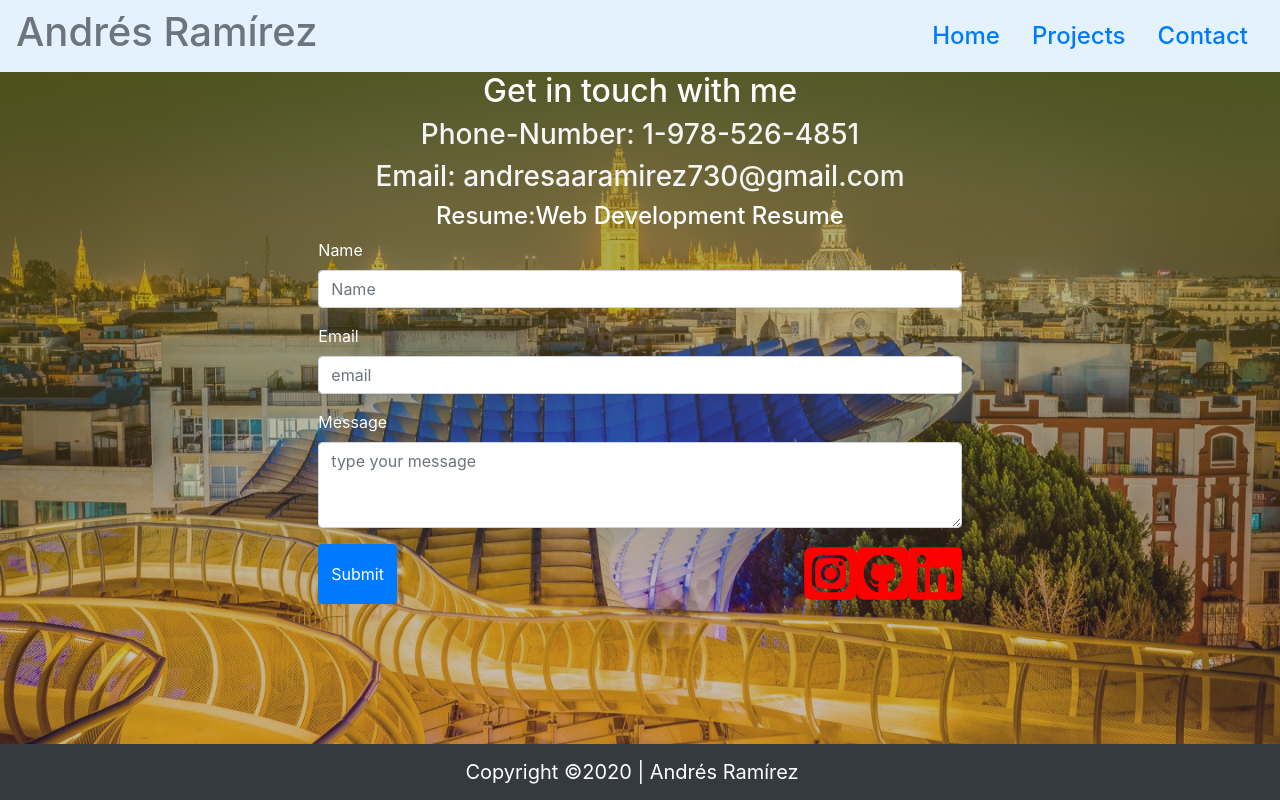
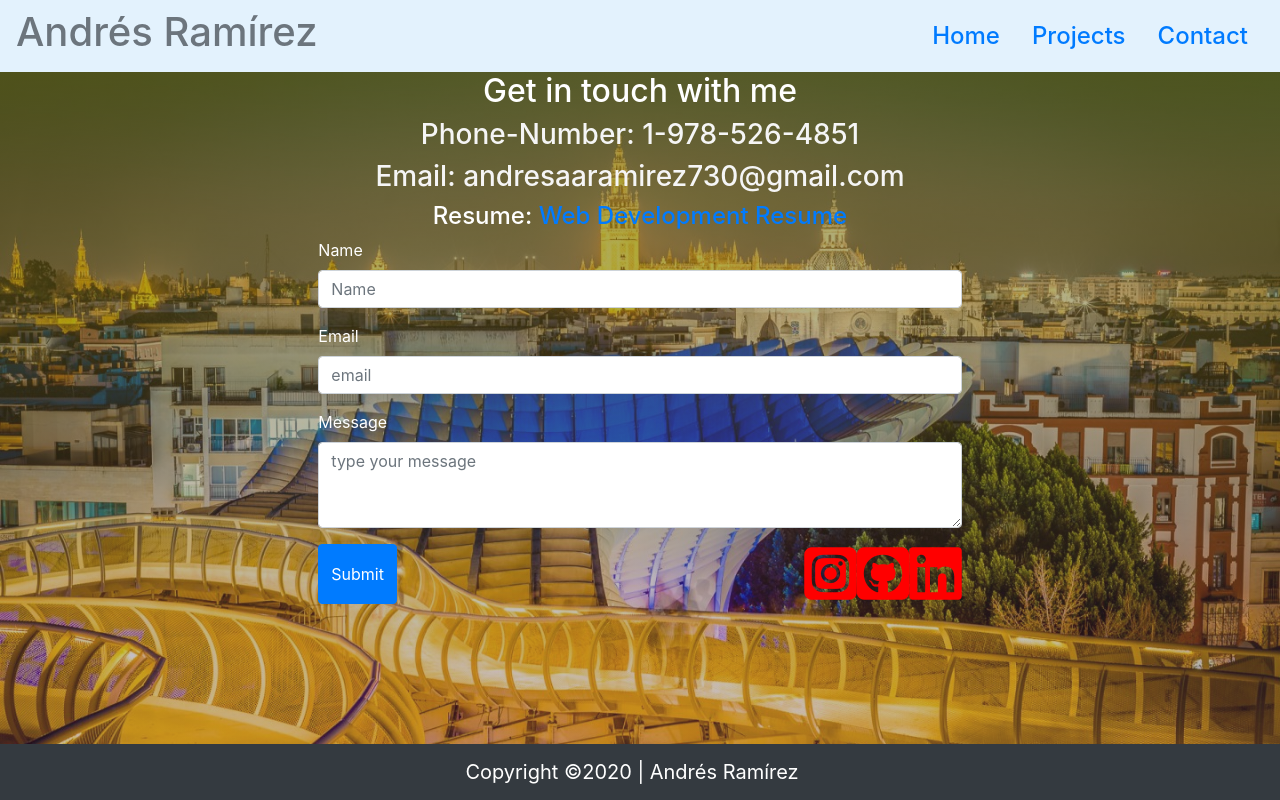
Before and after one commit to ARam2142/React-Portfolio, a React (Create React App) app: page /react-portfolio/contact in a window 1280 px wide. Built offline with nearby package versions, Linux system fonts and the light colour scheme.

Commit message:
no significant changes here

```diff
--- a/package.json
+++ b/package.json
@@ -13,6 +13,7 @@
     "react-bootstrap": "^1.4.0",
     "react-dom": "^17.0.1",
     "react-helmet": "^6.1.0",
+    "react-pdf": "^5.0.0",
     "react-router-dom": "^5.2.0",
     "react-scripts": "4.0.0",
     "web-vitals": "^0.2.4"
--- a/src/App.js
+++ b/src/App.js
@@ -1,6 +1,6 @@
 //react and redux components
 import React, { Component } from "react";
-import { BrowserRouter as Router, Route, Switch, Redirect } from "react-router-dom";
+import { BrowserRouter as Router, Route, Switch } from "react-router-dom";
 import "./App.css";
 //components
 import Home from "./components/home/Home";
--- a/src/components/contact/Contact.js
+++ b/src/components/contact/Contact.js
@@ -2,7 +2,8 @@
 import React, { Component } from "react";
 import Nav from "react-bootstrap/Nav";
 import Container from "react-bootstrap/Container";
-//import Footer from "react-bootstrap/Footer";
+// import { Document } from "react-pdf";
+import Resume from "../../resume/webdev_resume.pdf";
 import "./contact.css";
 
 class Contact extends Component {
@@ -14,7 +15,9 @@ class Contact extends Component {
                     <h2 className="text-center">Get in touch with me</h2>
                     <h3 className="text-center">Phone-Number: <span>1-978-526-4851</span></h3>
                     <h3 className="text-center">Email: <span>andresaaramirez730@gmail.com</span></h3>
-                    <h4 className="text-center">Resume:<a href="file:///Users/andresramirez/Downloads/webdev%20resume%20.pdf"></a><span>Web Development Resume</span></h4>
+                    <h4 className="text-center">Resume:
+                    <a href={Resume}><span> Web Development Resume</span></a>
+                    </h4>
 
                     <form action="MAILTO:andresaaramirez730@gmail.com" method="post" encType="text/plain">
                         <div className="form-row justify-content-center">
```
Also changed, not shown: 1 other file (tests, documents, lock files or other folders).
